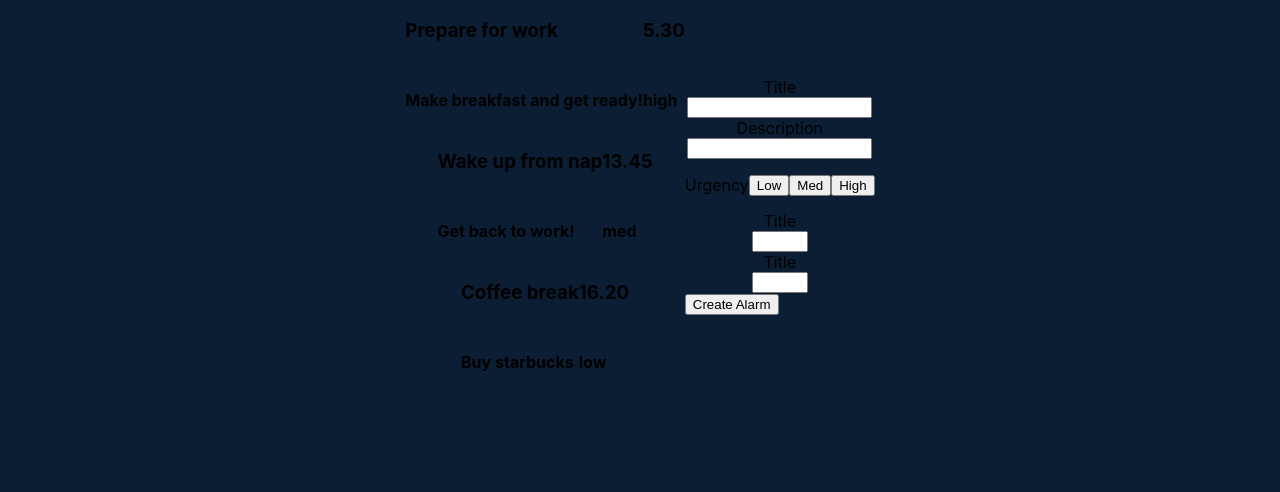
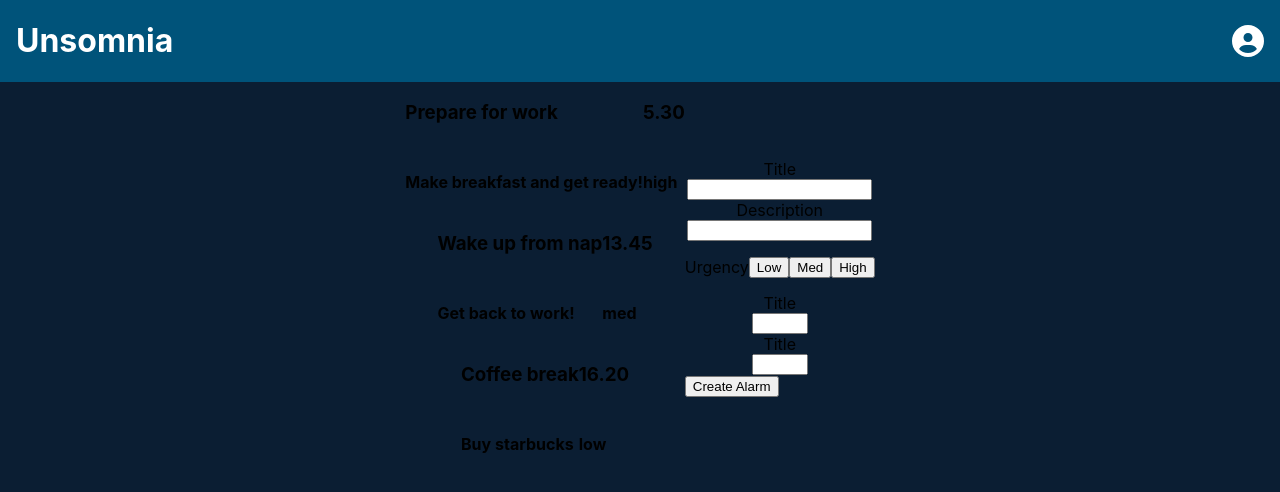
Before and after one commit to Mipol2/Unsomnia, a Next.js app: page /myalarms in a window 1280 px wide. Shown: the top 492 px of the page. Built offline with nearby package versions, Linux system fonts and the light colour scheme.

Commit message:
Account button on header.

```diff
--- a/components/elements/header.tsx
+++ b/components/elements/header.tsx
@@ -1,9 +1,13 @@
 import styled from "styled-components";
+import { FontAwesomeIcon } from "@fortawesome/react-fontawesome";
+import { faCircleUser } from "@fortawesome/free-solid-svg-icons";
 
 const Main = styled.div`
+  align-items: center;
   background-color: #00537a;
   color: white;
-  display: grid;
+  display: flex;
+  justify-content: center;
   padding: 0 1em;
   width: 100%;
 `;
@@ -12,11 +16,15 @@ const Spacer = styled.div`
   flex-grow: 1;
 `;
 
-export default function Header() {
+export default function Header({ showAccount }: { showAccount: boolean }) {
   return (
     <Main>
       <h1>Unsomnia</h1>
       <Spacer />
+      {/* <FontAwesomeIcon icon={faCircleUser} fontSize={"2em"} /> */}
+      {showAccount ? (
+        <FontAwesomeIcon icon={faCircleUser} fontSize={"2em"} />
+      ) : null}
     </Main>
   );
 }
--- a/components/layout/base.tsx
+++ b/components/layout/base.tsx
@@ -10,10 +10,16 @@ const Main = styled.div`
   width: 100%;
 `;
 
-export default function BaseLayout({ children }: { children?: JSX.Element }) {
+export default function BaseLayout({
+  children,
+  showAccount,
+}: {
+  children?: JSX.Element;
+  showAccount?: boolean;
+}) {
   return (
     <Main>
-      <Header />
+      <Header showAccount={showAccount ?? false} />
       {children}
     </Main>
   );
--- a/package.json
+++ b/package.json
@@ -9,6 +9,9 @@
     "lint": "next lint"
   },
   "dependencies": {
+    "@fortawesome/fontawesome-svg-core": "^6.1.2",
+    "@fortawesome/free-solid-svg-icons": "^6.1.2",
+    "@fortawesome/react-fontawesome": "^0.2.0",
     "@types/styled-components": "^5.1.25",
     "babel-plugin-styled-components": "^2.0.7",
     "next": "12.2.4",
--- a/pages/myalarms/index.tsx
+++ b/pages/myalarms/index.tsx
@@ -1,6 +1,7 @@
 import styled from "styled-components";
 import AlarmComponent from "../../components/elements/alarm";
 import AlarmForm from "../../components/elements/alarmForm";
+import BaseLayout from "../../components/layout/base";
 import alarmList from "../../utils/dummy";
 
 const Main = styled.div`
@@ -18,6 +19,7 @@ const AlarmList = styled.div`
 
 export default function AlarmPage() {
   return (
+    <BaseLayout showAccount={true}>
       <Main>
         <AlarmList>
           {alarmList.map((alarm) => (
@@ -32,5 +34,6 @@ export default function AlarmPage() {
           />
         </AlarmList>
       </Main>
+    </BaseLayout>
   );
 }
```
Also changed, not shown: 2 other files (tests, documents, lock files or other folders). Lines whose indentation alone changed are shown as unchanged.
